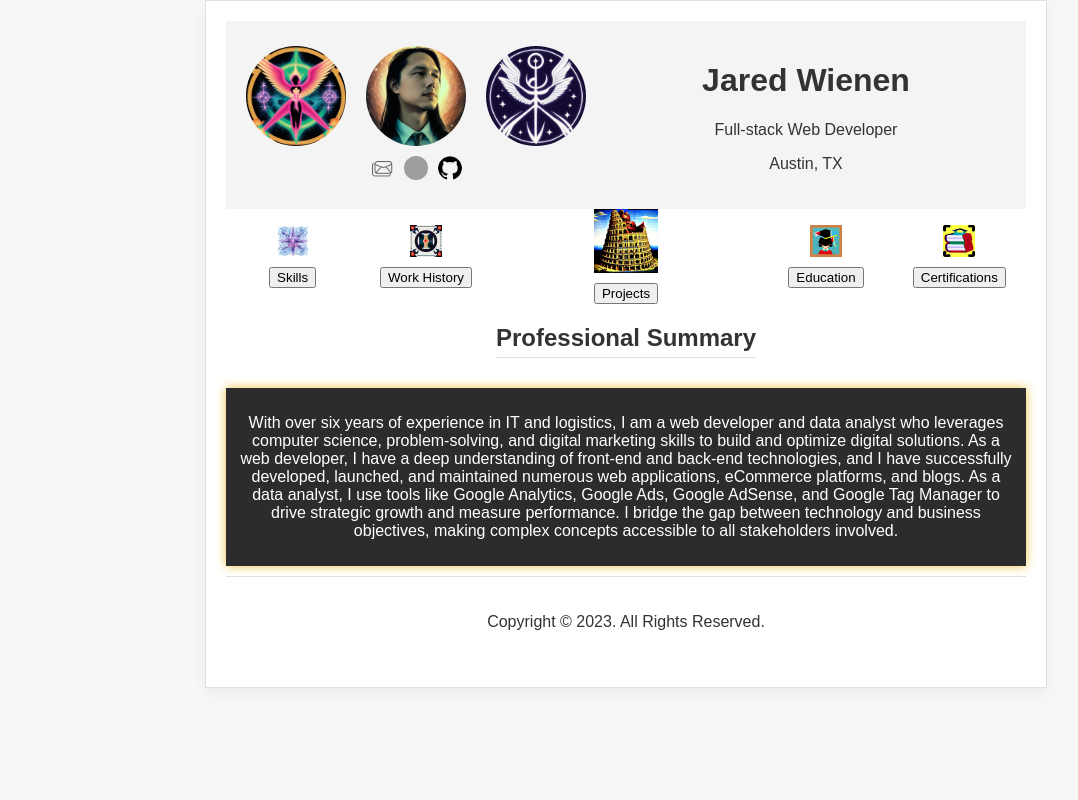
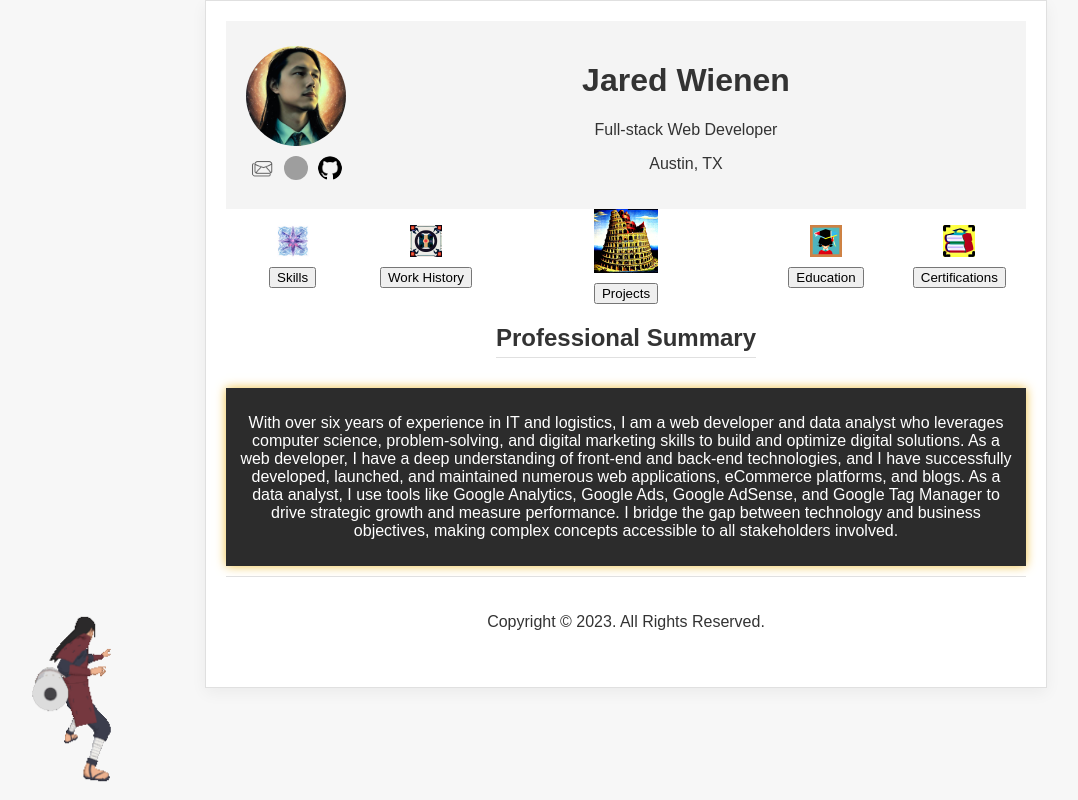
Before and after one commit to indohippi/Portfolio, a React (Create React App) app: page / in a window 1280 px wide. Shown: the whole page, without its empty margins (14-1092 px from the left). Built offline with nearby package versions, Linux system fonts and the light colour scheme; grey boxes are pictures that could not be loaded.

Commit message:
various changes

```diff
--- a/src/App.css
+++ b/src/App.css
@@ -1,7 +1,7 @@
 body {
-  font-family: 'Arial', sans-serif; /* Standard readable font */
-  color: #333; /* Dark gray text */
-  background-color: #f7f7f7; /* Light gray background */
+  font-family: 'Arial', sans-serif;
+  color: #333;
+  background-color: #f7f7f7;
   display: flex;
   flex-direction: column;
   min-height: 100vh;
@@ -12,15 +12,16 @@ body {
   max-width: 800px;
   margin: 0 auto;
   padding: 20px;
-  background-color: #ffffff; /* White background for content */
-  border: 1px solid #e0e0e0; /* Light border */
+  background-color: #ffffff;
+  border: 1px solid #e0e0e0;
   box-shadow: 0 5px 15px rgba(0,0,0,0.05);
   flex: 1;
+  position: relative;
 }
 
 h2 {
   position: relative;
-  border-bottom: 1px solid #e0e0e0; /* Light gray */
+  border-bottom: 1px solid #e0e0e0;
   padding-bottom: 5px;
   margin-bottom: 20px;
   display: inline-block;
@@ -33,7 +34,7 @@ h2:after {
   left: 0;
   width: 0;
   height: 2px;
-  background-color: #ff69b4; /* Soft pink */
+  background-color: #ff69b4;
   transition: width 0.3s;
 }
 
@@ -48,10 +49,10 @@ ul {
 
 footer {
   text-align: center;
-  background-color: #ffffff; /* White background */
+  background-color: #ffffff;
   padding: 20px 0;
-  color: #333; /* Dark gray text */
-  border-top: 1px solid #e0e0e0; /* Light border */
+  color: #333;
+  border-top: 1px solid #e0e0e0;
 }
 
 .glow-effect {
@@ -224,3 +225,15 @@ footer {
 .header-links img:hover {
   transform: scale(1.1);
 }
+
+.floating-image {
+  position: fixed;
+  bottom: 10px;
+  left: 10px;
+  z-index: 1000;
+}
+
+.floating-image img {
+  width: 175px;
+  height: auto;
+}
--- a/src/App.js
+++ b/src/App.js
@@ -1,22 +1,26 @@
 import React from 'react';
 import './App.css';
-import { BrowserRouter as Router } from 'react-router-dom'; // Import BrowserRouter
+import { BrowserRouter as Router } from 'react-router-dom';
 
 // Import the individual components
 import { AppStateProvider } from './components/AppStateContext';
 import Header from './components/Header';
 import CircularNavbar from './components/CircularNavbar';
 import Footer from './components/Footer';
+import hashiramaGif from './hashirama.gif';  // Adjusted the path
 
 function App() {
     return (
-        <Router> {/* Wrap the entire app with Router */}
+        <Router>
             <div className="App">
                 <Header />
                 <AppStateProvider>
                     <CircularNavbar />
                 </AppStateProvider>
                 <Footer />
+                <div className="floating-image">
+                    <img src={hashiramaGif} alt="Hashirama" />  {/* Use the imported variable directly */}
+                </div>
             </div>
         </Router>
     );
--- a/src/components/Header.js
+++ b/src/components/Header.js
@@ -1,7 +1,5 @@
 import React from 'react';
-import profilePic1 from '../componentmedia/hwavelogo.png';
 import profilePic2 from '../componentmedia/D36DD8F1-C364-41E6-973D-FFF6BF99BF54.jpeg';
-import profilePic3 from '../componentmedia/hwavelogo2.png';
 import linkedinIcon from '../componentmedia/linkedin.png';
 import emailIcon from '../componentmedia/e-mail-12.png';
 import githubIcon from '../componentmedia/githubicon.png';
@@ -10,7 +8,7 @@ function Header() {
     return (
         <header className="header">
             <div className="header-images">
-                <img src={profilePic1} alt="Profile Pic 1" />
+
                 <div className="center-image">
                     <img src={profilePic2} alt="Profile Pic 2" />
                     <div className="header-links">
@@ -25,7 +23,7 @@ function Header() {
                         </a>
                     </div>
                 </div>
-                <img src={profilePic3} alt="Profile Pic 3" />
+
             </div>
             <div className="header-info">
                 <h1>Jared Wienen</h1>
```
Also changed, not shown: src/hashirama.gif (added).
